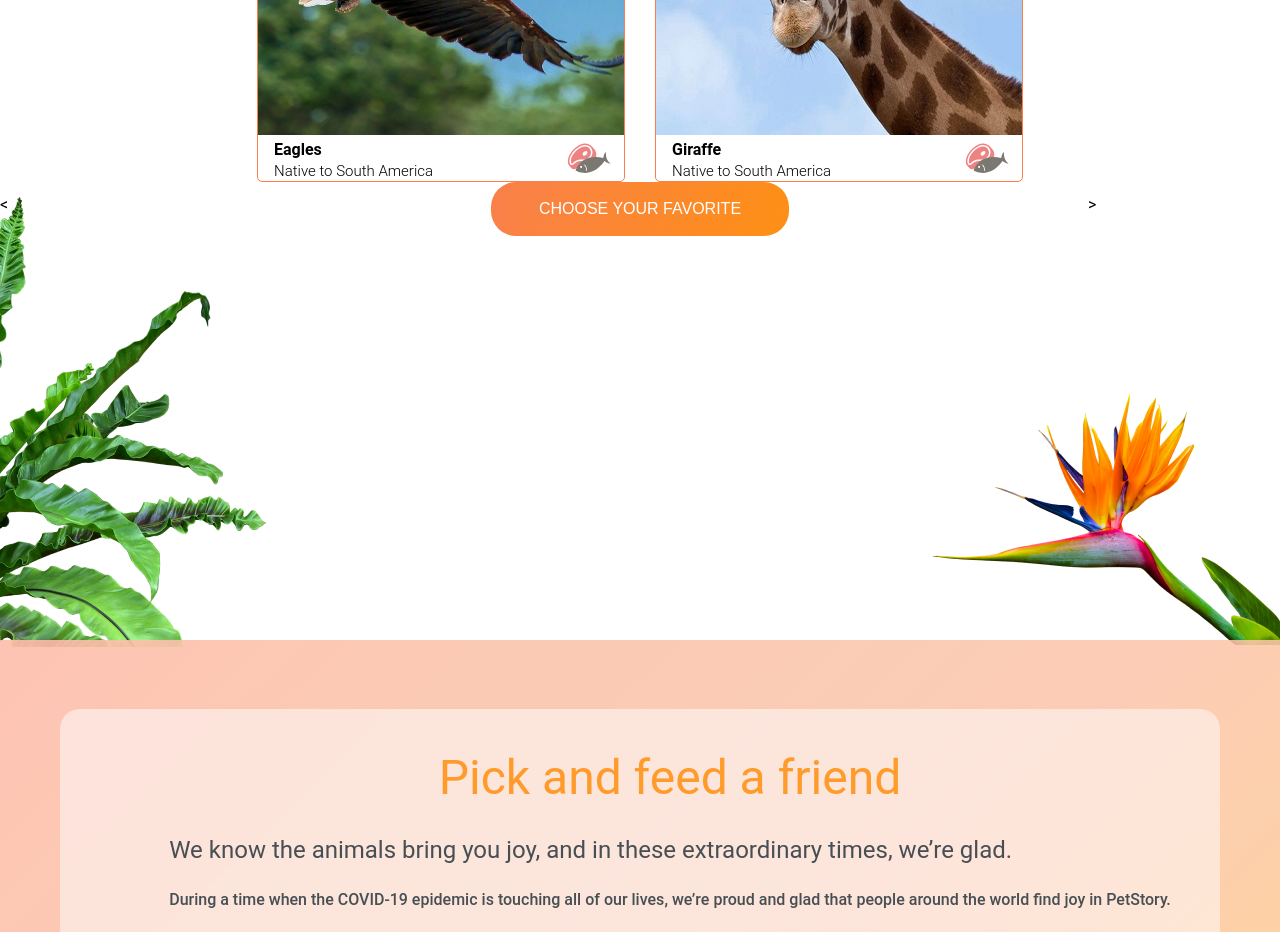
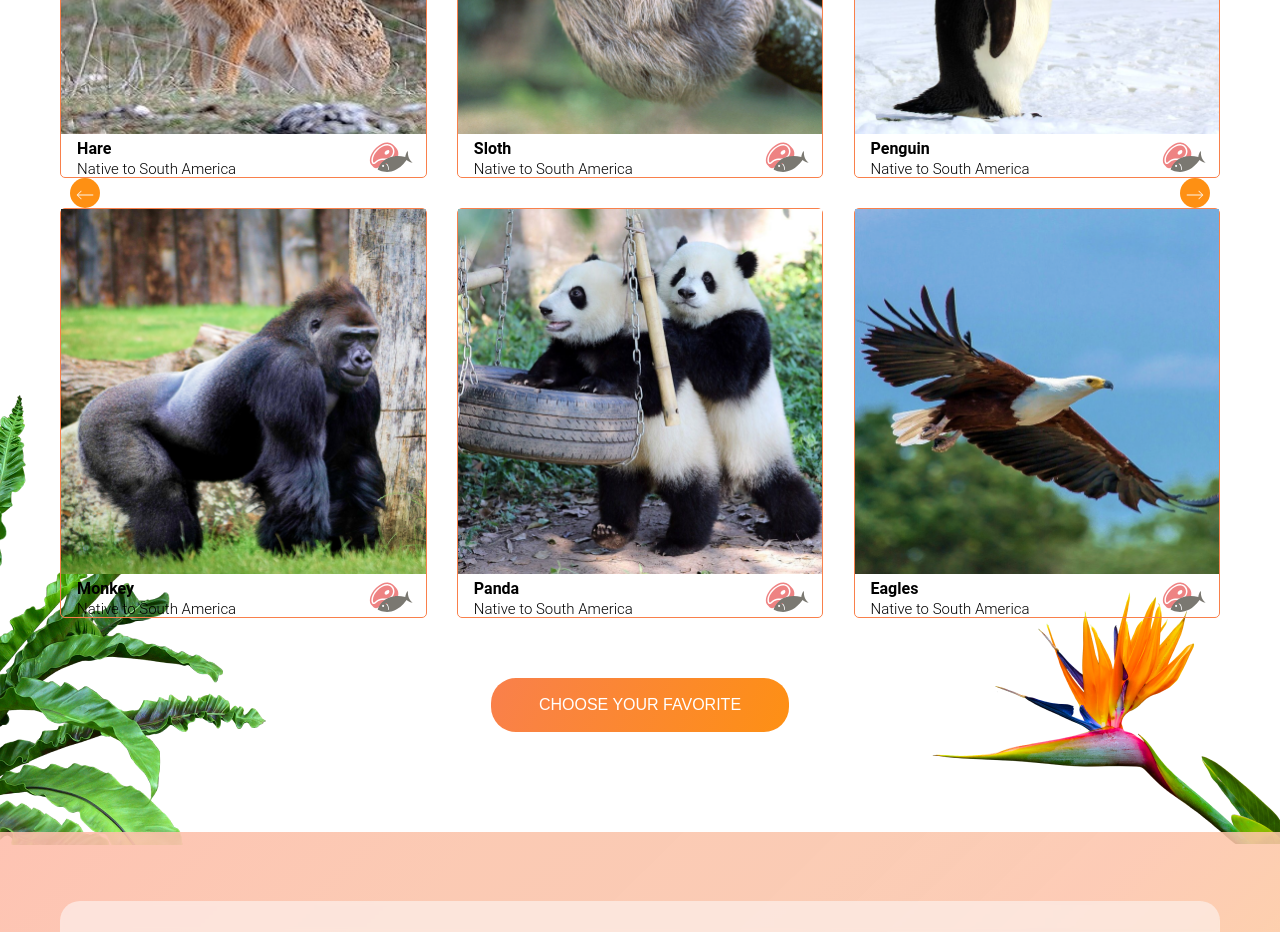
Before and after one commit to NatalliyaK/Zoo, a plain HTML site: page index.html in a window 1280 px wide. Shown: the part 1920-2852 px from the top of the page. Drawn offline with nearby package versions, Linux system fonts and the light colour scheme.

Commit message:
add slider swiper

```diff
--- a/css/style.scss
+++ b/css/style.scss
@@ -1,29 +1,3 @@
-
-//$red-color: red;
-//
-//@mixin font {
-//  font-size: 12px;
-//  line-height: 15px;
-//}
-//
-//.header {
-//  @include font;
-//
-//  &__title {
-//    background: $red-color;
-//  }
-//
-//  &--warning {
-//
-//  }
-//}
-//
-//.section {
-//  @include font;
-//}
-
-
-
 * {
   box-sizing: border-box;
   margin: 0;
@@ -214,31 +188,17 @@ body {
 
 .slider {
   position: relative;
-  height: 872px;
 
   &__palma {
     position: absolute;
     left: 0;
-    top: 48%;
+    top: 64%;
   }
 
   &__strelitzia {
     position: absolute;
     right: 0;
-    top: 69%;
-  }
-
-  &__container {
-     display: flex;
-     flex-direction: column;
-     justify-content: center;
-     align-items: center;
-  }
-
-  &__photo {
-    display: flex;
-    transition: all ease 1s;
-    gap: 30px;
+    top: 83%;
   }
 
   &__card {
@@ -264,29 +224,56 @@ body {
   }
 
   &__control {
+    margin-top: -15px;
+  }
+
+  &__right {
+    height: 30px;
+    width: 30px;
+    background-color: $friend-color;
+    border-radius: 50%;
+
+    &::after {
+      content: url('../image/svg/arrow-right.svg');
       position: absolute;
-      top: 0;
-      bottom: 0;
-      width: 15%;
-      cursor: pointer;
+      top: -56%;
+    }
   }
 
   &__left {
-    left: 0;
-    right: auto;
+    height: 30px;
+    width: 30px;
+    background-color: $friend-color;
+    border-radius: 50%;
+
+    &::after {
+      content: url('../image/svg/arrow-left.svg');
+      position: absolute;
+      top: -56%;
+    }
   }
 
-  &__right {
-    right: 0;
-    left: auto;
+  &__image {
+    width: 100%;
   }
 
-  &__arrow {
-    display: inline-block;
-    position: absolute;
-    top: 50%;
-    transform: translateY(-50%);
+  &__button {
+    margin: 60px auto 100px;
+    display: block;
   }
+
+}
+
+.swiper {
+  width: 100%;
+  height: 850px;
+  margin-left: auto;
+  margin-right: auto;
+
+  &-slide {
+    height: calc((100% - 30px) / 2) !important;
+  }
+
 }
 
 .friend {
@@ -613,6 +600,10 @@ body {
     }
   }
 
+  .swiper {
+    height: 801px;
+  }
+
   .backstage {
 
     &__wrapper {
@@ -656,13 +647,9 @@ body {
     &__title {
       margin: 40px 0;
     }
-
-
-
   }
 
   .reviews {
-
     padding: 100px 0 140px;
 
     &__item--last {
@@ -682,6 +669,8 @@ body {
       flex-wrap: wrap;
     }
   }
+
+
 }
 
 @media (max-width: 640px) {
@@ -720,8 +709,11 @@ body {
     &__button {
       transform: translateX(-101%);
     }
+  }
 
-  }
+  .swiper {
+    height: 756px;
+    }
 
   .backstage {
 
@@ -875,7 +867,26 @@ body {
     width: 100%;
   }
 
-  .backstage {
+  .slider__button {
+    width: 100%;
+  }
+
+  .swiper {
+    height: 1388px;
+
+    &-slide {
+      height: calc((100% - 5px) / 4) !important;
+    }
+
+    &-button-next,
+    &-button-prev {
+      display: none;
+    }
+
+  }
+
+
+    .backstage {
 
     &__flower {
       padding: 0
--- a/index.html
+++ b/index.html
@@ -3,6 +3,7 @@
 <head>
     <meta charset="UTF-8">
     <title>Zoo</title>
+    <link rel="stylesheet" href="https://cdn.jsdelivr.net/npm/swiper@8/swiper-bundle.min.css"/>
     <link rel="stylesheet" href="css/style.css">
 </head>
 <body>
@@ -79,9 +80,9 @@
         </div>
     </section>
     <section class="slider">
-        <div class="slider__container wrapper">
-            <div class="slider__photo">
-                <div class="slider__card">
+        <div class="slider__container wrapper swiper">
+            <div class="slider__photo swiper-wrapper">
+                <div class="slider__card swiper-slide">
                     <img class="slider__image" src="./image/slider/birds.png" alt="photo">
                     <div class="slider__description">
                         <div class="slider__photo-name">
@@ -93,7 +94,7 @@
                         </div>
                     </div>
                 </div>
-                <div class="slider__card">
+                <div class="slider__card swiper-slide">
                     <img class="slider__image" src="./image/slider/giraffe_card.jpg" alt="photo">
                     <div class="slider__description">
                         <div class="slider__photo-name">
@@ -104,18 +105,95 @@
                             <img src="image/svg/meet-fish_icon.svg" alt="icon">
                         </div>
                     </div>
+                </div>
+                <div class="slider__card swiper-slide">
+                    <img class="slider__image" src="./image/slider/cheetah.png" alt="photo">
+                    <div class="slider__description">
+                        <div class="slider__photo-name">
+                            <h3 class="slider__title">Cheetah</h3>
+                            <p class="slider__text">Native to South America</p>
+                        </div>
+                        <div class="slider__icon">
+                            <img src="image/svg/meet-fish_icon.svg" alt="icon">
+                        </div>
+                    </div>
+
+                </div>
+                <div class="slider__card swiper-slide">
+                    <img class="slider__image" src="./image/slider/hare_card.jpg" alt="photo">
+                    <div class="slider__description">
+                        <div class="slider__photo-name">
+                            <h3 class="slider__title">Hare</h3>
+                            <p class="slider__text">Native to South America</p>
+                        </div>
+                        <div class="slider__icon">
+                            <img src="image/svg/meet-fish_icon.svg" alt="icon">
+                        </div>
+                    </div>
+
+                </div>
+                <div class="slider__card swiper-slide">
+                    <img class="slider__image" src="./image/slider/monkey.png" alt="photo">
+                    <div class="slider__description">
+                        <div class="slider__photo-name">
+                            <h3 class="slider__title">Monkey</h3>
+                            <p class="slider__text">Native to South America</p>
+                        </div>
+                        <div class="slider__icon">
+                            <img src="image/svg/meet-fish_icon.svg" alt="icon">
+                        </div>
+                    </div>
+
+                </div>
+                <div class="slider__card swiper-slide">
+                    <img class="slider__image" src="./image/slider/sloth.png" alt="photo">
+                    <div class="slider__description">
+                        <div class="slider__photo-name">
+                            <h3 class="slider__title">Sloth</h3>
+                            <p class="slider__text">Native to South America</p>
+                        </div>
+                        <div class="slider__icon">
+                            <img src="image/svg/meet-fish_icon.svg" alt="icon">
+                        </div>
+                    </div>
+
+                </div>
+                <div class="slider__card swiper-slide">
+                    <img class="slider__image" src="./image/slider/panda.png" alt="photo">
+                    <div class="slider__description">
+                        <div class="slider__photo-name">
+                            <h3 class="slider__title">Panda</h3>
+                            <p class="slider__text">Native to South America</p>
+                        </div>
+                        <div class="slider__icon">
+                            <img src="image/svg/meet-fish_icon.svg" alt="icon">
+                        </div>
+                    </div>
+
+                </div>
+                <div class="slider__card swiper-slide">
+                    <img class="slider__image" src="./image/slider/penguin.png" alt="photo">
+                    <div class="slider__description">
+                        <div class="slider__photo-name">
+                            <h3 class="slider__title">Penguin</h3>
+                            <p class="slider__text">Native to South America</p>
+                        </div>
+                        <div class="slider__icon">
+                            <img src="image/svg/meet-fish_icon.svg" alt="icon">
+                        </div>
+                    </div>
 
                 </div>
             </div>
-
-            <button class="button button--orange button--rounded button--rounded">choose your favorite</button>
+            <div class="slider__control swiper-button-prev slider__left">
+                <div class="slider__arrow left"></div>
+            </div>
+            <div class="slider__control swiper-button-next slider__right">
+                <div class="slider__arrow right">
+                </div>
+            </div>
         </div>
-        <div class="slider__control slider__left">
-            <div class="slider__arrow left">&lt</div>
-        </div>
-        <div class="slider__control slider__right">
-            <div class="slider__arrow right">&gt</div>
-        </div>
+        <button class="button button--orange button--rounded button--rounded slider__button">choose your favorite</button>
         <div class="slider__palma">
             <picture>
                 <source srcset="./image/slider/palm_fotosmall.png" type="image/png" media="(min-width: 640px) and (max-width: 1000px)">
@@ -132,7 +210,6 @@
                 <img src="./image/slider/strelitzia.png" alt="Flower">
             </picture>
         </div>
-
     </section>
     <section class="friend">
         <div class="friend__container wrapper">
@@ -327,6 +404,9 @@
         </div>
     </div>
 </footer>
+
+<script src="https://cdn.jsdelivr.net/npm/swiper@8/swiper-bundle.min.js"></script>
+<script src="js/swiper.js"></script>
 <script src="js/index.js"></script>
 </body>
 </html>
--- /dev/null
+++ b/js/swiper.js
@@ -0,0 +1,50 @@
+const swiper = new Swiper('.swiper', {
+  // Optional parameters
+  direction: 'horizontal',
+  loop: true,
+
+  // Navigation arrows
+  navigation: {
+    nextEl: '.swiper-button-next',
+    prevEl: '.swiper-button-prev',
+  },
+  slidesPerView: 3,
+  grid: {
+    rows: 2,
+  },
+  // Default parameters
+  spaceBetween: 30,
+  // Responsive breakpoints
+  breakpoints: {
+    220: {
+      slidesPerView: 4,
+      spaceBetween: 2,
+      direction: 'vertical',
+      grid: {
+        rows: 1,
+      },
+    },
+    // when window width is >= 320px
+    320: {
+      slidesPerView: 2,
+      spaceBetween: 30,
+      grid: {
+        rows: 2,
+      },
+    },
+    // when window width is >= 480px
+    640: {
+      slidesPerView: 3,
+      spaceBetween: 30,
+      grid: {
+        rows: 2,
+      },
+    },
+    // when window width is >= 640px
+    1000: {
+      slidesPerView: 3,
+      spaceBetween: 30
+    }
+  },
+
+});
```
Also changed, not shown: css/style.css, image/svg/arrow-left.svg (added), image/svg/arrow-right.svg (added), 1 other file.
